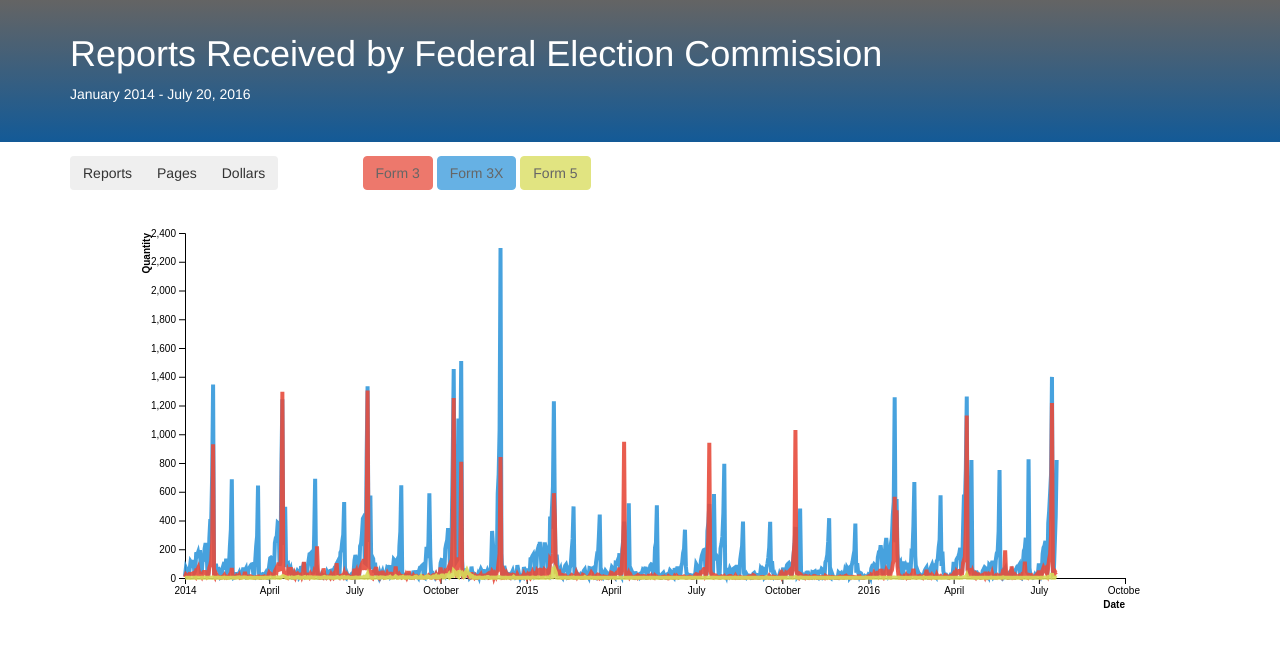
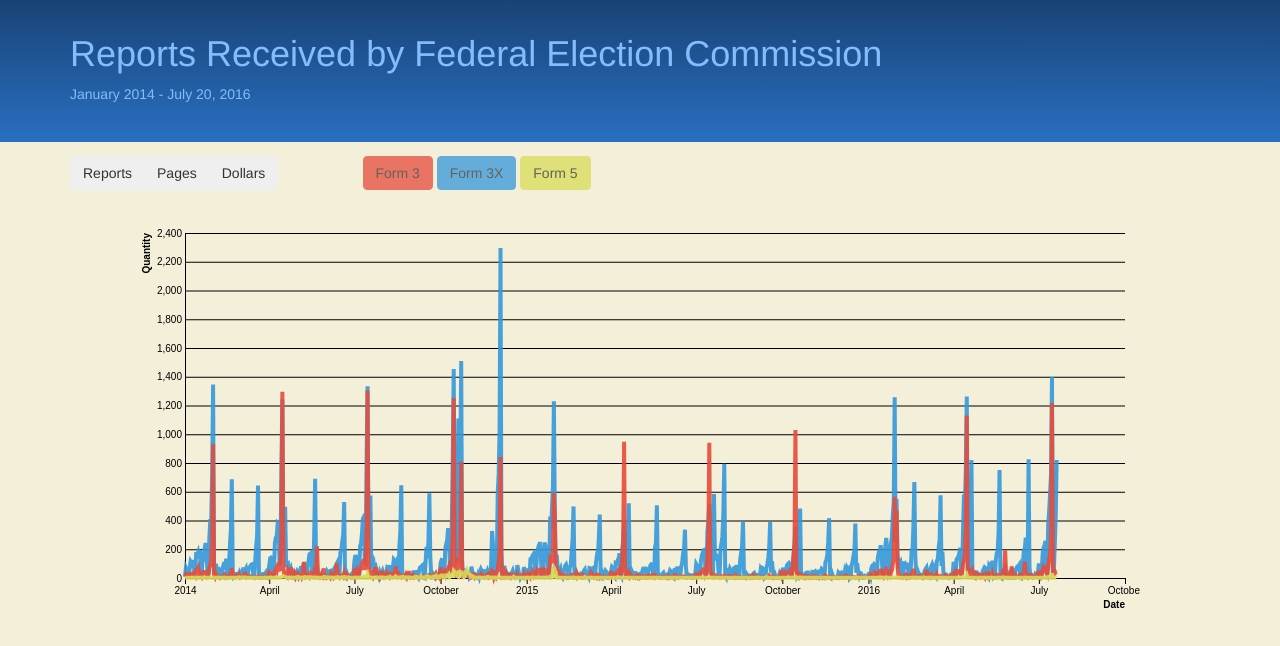
Before and after one commit to bmath1019/bmatheson-final-project, a plain HTML site: page index.html in a window 1280 px wide. Drawn offline with nearby package versions, Linux system fonts and the light colour scheme.

Commit message:
Updated some style elements: Background/banner color, y-tick marks, transition of y axis on button click

```diff
--- a/script.js
+++ b/script.js
@@ -82,7 +82,7 @@
     .nice();
 
   chart.y = d3.scaleLinear()
-    .domain([0, 100]) // temporary y scale holder until update function runs.
+    .domain([0, 0]) // temporary y scale holder until update function runs.
     .range([chart.height, 0])
     .nice();
 
@@ -92,7 +92,7 @@
     .scale(chart.x);
 
   var yAxis = d3.axisLeft()
-    .scale(chart.y);
+    .scale(chart.y)
 
   chart.svg.append('g')
     .attr('class', 'x axis')
@@ -148,10 +148,11 @@
       .nice();
 
     var yAxis = d3.axisLeft()
-      .scale(chart.y);
+      .scale(chart.y)
+      .tickSize(-chart.width);
 
     chart.svg.select('.y.axis')
-      .call(yAxis);
+      .transition().duration(2000).call(yAxis);
 
     // UPDATE CHART ELEMENTS
 
--- a/style.css
+++ b/style.css
@@ -1,10 +1,14 @@
+body{
+	background-color: #F4EFD9
+}
+
 .section {
   padding: 1em 0;
 }
 
 .header {
-  background: linear-gradient(to bottom, #646464 0%, #135a97 100%);
-  color: white;
+  background: linear-gradient(to bottom, #194375 0%, #296FC1 100%);
+  color: #83BCFF;
   padding: 1em 0 2em;
 }
 
```
